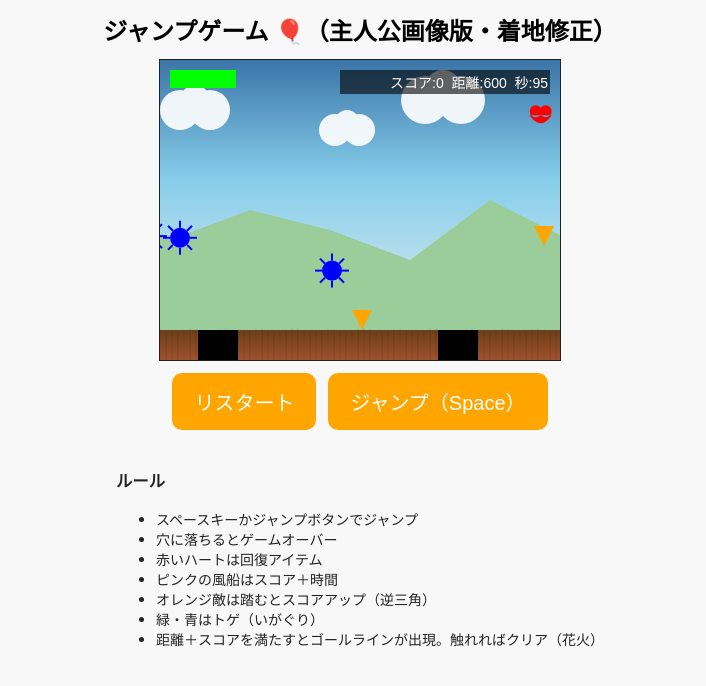
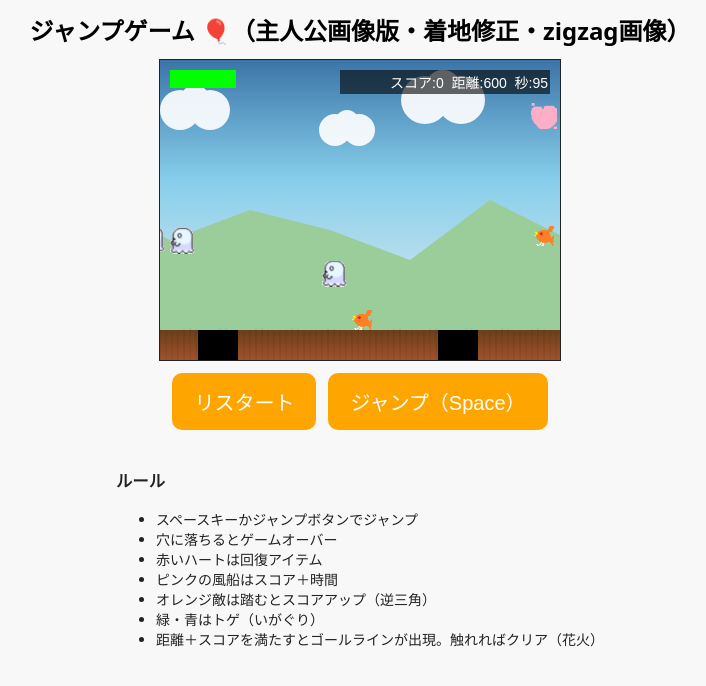
Before and after one commit to hatakeyamamitsumu/games, a plain HTML site: page jump.html in a window 1280 px wide. Shown: the whole page, without its empty margins (280-986 px from the left). Drawn offline with Linux system fonts and the light colour scheme.

Commit message:
characters

```diff
--- a/jump.html
+++ b/jump.html
@@ -3,7 +3,7 @@
 <head>
 <meta charset="utf-8" />
 <meta name="viewport" content="width=device-width,initial-scale=1" />
-<title>ジャンプゲーム — 完全版（主人公画像版・着地修正）</title>
+<title>ジャンプゲーム — 完全版（主人公画像版・着地修正・zigzag画像）</title>
 <style>
   body { margin:0; font-family:system-ui,-apple-system,Segoe UI,Roboto,"Hiragino Kaku Gothic ProN",sans-serif; background:#f8f8f8; display:flex; flex-direction:column; align-items:center; }
   h2 { margin:12px 0; }
@@ -17,7 +17,7 @@
 </style>
 </head>
 <body>
-<h2>ジャンプゲーム 🎈（主人公画像版・着地修正）</h2>
+<h2>ジャンプゲーム 🎈（主人公画像版・着地修正・zigzag画像）</h2>
 <div id="canvasWrap"><canvas id="game" width="400" height="300"></canvas></div>
 
 <div id="buttonArea">
@@ -96,8 +96,24 @@ let loopStarted = false;
 
 /* プレイヤー画像（同じサイズ：player.size で描画） */
 const playerImage = new Image();
-playerImage.src = "characters/hero.png"; // ここに画像を置いてください（相対パス）
+playerImage.src = "characters/hero/hero.png"; // 相対パスで配置してください
 
+const normalImage = new Image();
+normalImage.src = "characters/normal/normal.png"; // ←ファイル名を確認してください
+
+
+/* zigzag 敵の画像（相対パス） */
+const zigzagImage = new Image();
+zigzagImage.src = "characters/zigzag/zigzag.png"; // ← ここに画像を置いてください（相対パス）
+
+const balloonImage = new Image();
+balloonImage.src = "characters/baloon/baloon.png";
+
+const breakableImage = new Image();
+breakableImage.src = "characters/breakable/breakable.png";
+
+const healImage = new Image();
+healImage.src = "characters/heal/heal.png";
 /* BGM / SE パス（必要なファイルを配置） */
 const bgmPlayer = new BGMPlayer("sounds/BGM/a.mp3", {volume:0.05, loop:true});
 const fireworkSEPath = "sounds/Sound_Effect/firework.mp3";
@@ -261,12 +277,13 @@ function spawnObstacle(){
     else type = ["normal","zigzag","breakable","balloon"][Math.floor(Math.random()*4)];
 
     let yPos, baseY;
-    if(type==="heal") yPos = 30 + Math.random()*50;
-    else if(type==="balloon") yPos = 50 + Math.random()*100;
-    else if(type==="zigzag"){ baseY = 140 + Math.random()*60; yPos = baseY; } // 少し高め
+    let width = 20, height = 20;
+    if(type==="heal"){ yPos = 30 + Math.random()*50; width = 26; height = 26; }
+    else if(type==="balloon"){ yPos = 50 + Math.random()*100; width = 26; height = 26; }
+    else if(type==="zigzag"){ baseY = 140 + Math.random()*60; yPos = baseY; width = 26; height = 26; } // zigzag は少し大きめ
     else yPos = (Math.random()<0.5) ? GROUND_Y - 20 : 100 + Math.random()*100;
 
-    obstacles.push({x:W + i*30, y:yPos, width:20, height:20, type:type, angle:0, vy:0, falling:false, baseY:baseY, scored:false});
+    obstacles.push({x:W + i*30, y:yPos, width:width, height:height, type:type, angle:0, vy:0, falling:false, baseY:baseY, scored:false});
   }
 }
 function spawnHoleIfReady(){
@@ -404,35 +421,89 @@ function draw(){
     ctx.beginPath(); ctx.moveTo(i, GROUND_Y + offset); ctx.lineTo(i, canvas.height); ctx.stroke();
   }
 
-  // 障害物
-  obstacles.forEach(ob=>{
-    if(ob.type === "balloon"){
-      ctx.beginPath(); ctx.arc(ob.x + ob.width/2, ob.y + ob.height/2, 12, 0, Math.PI*2); ctx.fillStyle = "pink"; ctx.fill();
-      ctx.beginPath(); ctx.moveTo(ob.x + ob.width/2, ob.y + ob.height/2 + 12); ctx.lineTo(ob.x + ob.width/2, ob.y + ob.height/2 + 20); ctx.stroke();
-    } else if(ob.type === "heal"){
+// 障害物（画像対応）
+obstacles.forEach(ob => {
+    if(ob.type === "balloon") {
+        if(balloonImage.complete && balloonImage.naturalWidth !== 0){
+            ctx.drawImage(balloonImage, ob.x, ob.y, ob.width, ob.height);
+        } else {
+            ctx.beginPath();
+            ctx.arc(ob.x+ob.width/2, ob.y+ob.height/2, 12, 0, Math.PI*2);
+            ctx.fillStyle="pink"; ctx.fill();
+            ctx.beginPath();
+            ctx.moveTo(ob.x+ob.width/2, ob.y+ob.height/2+12);
+            ctx.lineTo(ob.x+ob.width/2, ob.y+ob.height/2+20);
+            ctx.stroke();
+        }
+    } else if(ob.type === "heal") {
+        if(healImage.complete && healImage.naturalWidth !== 0){
+            ctx.drawImage(healImage, ob.x, ob.y, ob.width, ob.height);
+        } else {
             const cx = ob.x + ob.width/2, cy = ob.y + ob.height/2;
-      ctx.fillStyle = "red"; ctx.beginPath(); ctx.arc(cx-5, cy-2, 6, 0, Math.PI*2); ctx.arc(cx+5, cy-2, 6, 0, Math.PI*2);
-      ctx.moveTo(cx-11, cy+2); ctx.quadraticCurveTo(cx, cy+18, cx+11, cy+2); ctx.closePath(); ctx.fill();
-    } else if(ob.type === "breakable"){
-      ctx.fillStyle = "orange"; ctx.beginPath();
-      ctx.moveTo(ob.x + ob.width/2, ob.y + ob.height); ctx.lineTo(ob.x, ob.y); ctx.lineTo(ob.x + ob.width, ob.y); ctx.closePath(); ctx.fill();
+            ctx.fillStyle = "red";
+            ctx.beginPath();
+            ctx.arc(cx-5, cy-2, 6, 0, Math.PI*2);
+            ctx.arc(cx+5, cy-2, 6, 0, Math.PI*2);
+            ctx.moveTo(cx-11, cy+2);
+            ctx.quadraticCurveTo(cx, cy+18, cx+11, cy+2);
+            ctx.closePath();
+            ctx.fill();
+        }
+    } else if(ob.type === "breakable") {
+        if(breakableImage.complete && breakableImage.naturalWidth !== 0){
+            ctx.drawImage(breakableImage, ob.x, ob.y, ob.width, ob.height);
         } else {
-      const baseColor = ob.type==="normal" ? "green" : "blue";
-      const cx = ob.x + ob.width/2, cy = ob.y + ob.height/2, radius = ob.width/2;
-      ctx.fillStyle = baseColor; ctx.beginPath(); ctx.arc(cx, cy, radius, 0, Math.PI*2); ctx.fill();
+            ctx.fillStyle = "orange";
+            ctx.beginPath();
+            ctx.moveTo(ob.x + ob.width/2, ob.y + ob.height);
+            ctx.lineTo(ob.x, ob.y);
+            ctx.lineTo(ob.x + ob.width, ob.y);
+            ctx.closePath();
+            ctx.fill();
+        }
+    } else if(ob.type === "zigzag") {
+        if(zigzagImage.complete && zigzagImage.naturalWidth !== 0){
+            ctx.drawImage(zigzagImage, ob.x, ob.y, ob.width, ob.height);
+        } else {
+            ctx.fillStyle = "purple";
+            ctx.fillRect(ob.x, ob.y, ob.width, ob.height);
+        }
+    } else if(ob.type === "normal") {  // ここを追加
+        if(normalImage.complete && normalImage.naturalWidth !== 0){
+            ctx.drawImage(normalImage, ob.x, ob.y, ob.width, ob.height);
+        } else {
+            const baseColor = "green";
+            const cx = ob.x + ob.width / 2;
+            const cy = ob.y + ob.height / 2;
+            const radius = ob.width / 2;
+
+            ctx.fillStyle = baseColor;
+            ctx.beginPath();
+            ctx.arc(cx, cy, radius, 0, Math.PI * 2);
+            ctx.fill();
+
             const spikes = 8;
-      for(let i=0;i<spikes;i++){
-        const angle = (Math.PI*2/spikes)*i;
+            for (let i = 0; i < spikes; i++) {
+                const angle = (Math.PI * 2 / spikes) * i;
                 const spikeLength = radius * 0.7;
                 const sx = cx + Math.cos(angle) * radius;
                 const sy = cy + Math.sin(angle) * radius;
                 const ex = cx + Math.cos(angle) * (radius + spikeLength);
                 const ey = cy + Math.sin(angle) * (radius + spikeLength);
-        ctx.strokeStyle = baseColor; ctx.lineWidth = 2;
-        ctx.beginPath(); ctx.moveTo(sx, sy); ctx.lineTo(ex, ey); ctx.stroke();
+
+                ctx.strokeStyle = baseColor;
+                ctx.lineWidth = 2;
+                ctx.beginPath();
+                ctx.moveTo(sx, sy);
+                ctx.lineTo(ex, ey);
+                ctx.stroke();
             }
         }
+    } else {
+        // その他の障害物は適宜追加
+    }
 });
+
 
   // 穴（GROUND_Y を使用）
   ctx.fillStyle = "black"; holes.forEach(h => ctx.fillRect(h.x, GROUND_Y, h.width, 30) );
@@ -446,7 +517,6 @@ function draw(){
   // プレイヤー描画（画像が準備できていれば画像で、なければ丸）
   if(playerImage.complete && playerImage.naturalWidth !== 0){
     ctx.save();
-    // drawImage の y が左上なので player.y は「左上」位置になる（reset で GROUND_Y - size にしている）
     ctx.drawImage(playerImage, player.x, player.y, player.size, player.size);
     ctx.restore();
   } else {
```
Also changed, not shown: characters/baloon/baloon.png (added), characters/breakable/breakable.png (added), characters/heal/heal.png (added), characters/hero/hero.png (renamed from characters/hero.png), characters/normal/normal.png (added), characters/zigzag/zigzag.png (added). Lines whose indentation alone changed are shown as unchanged.
